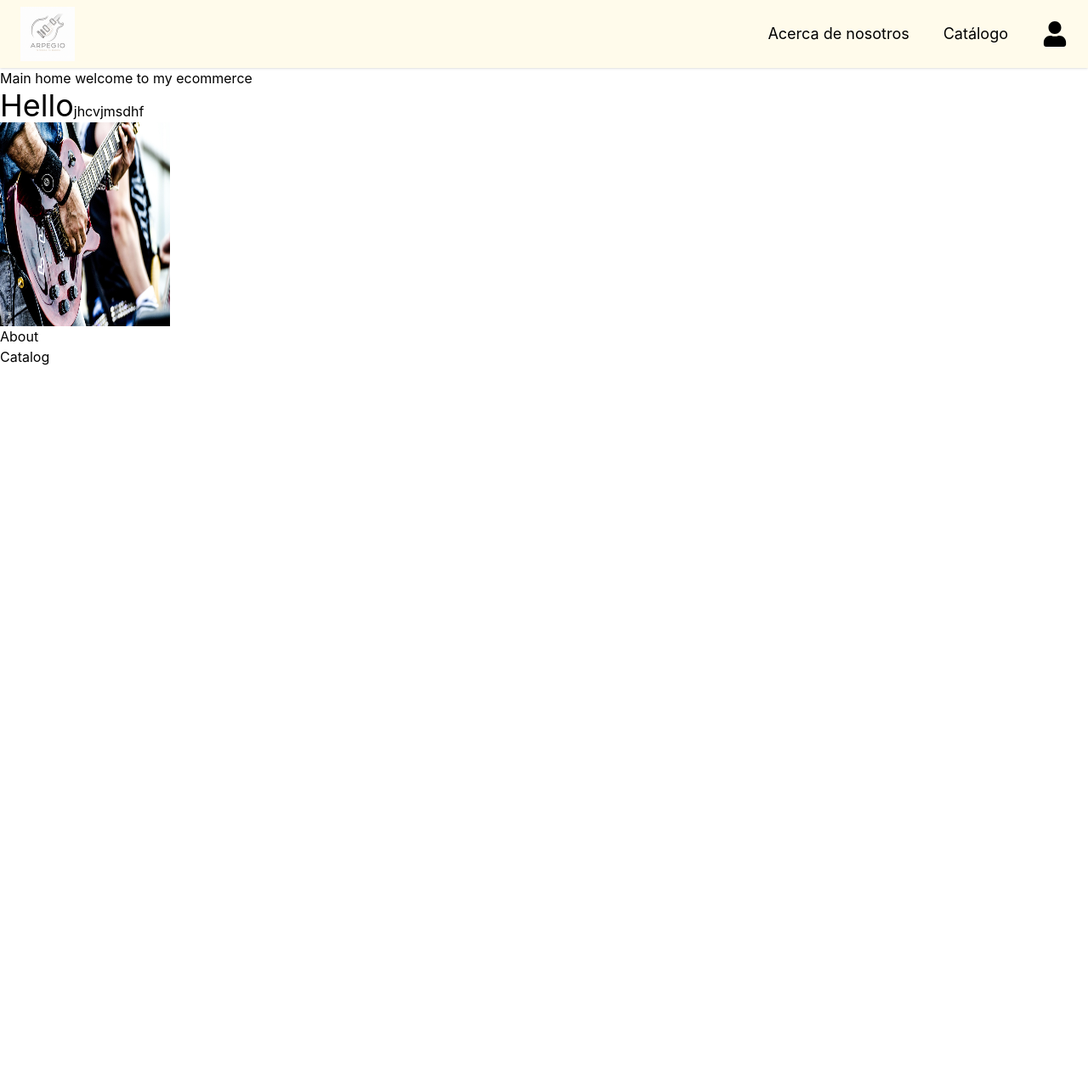
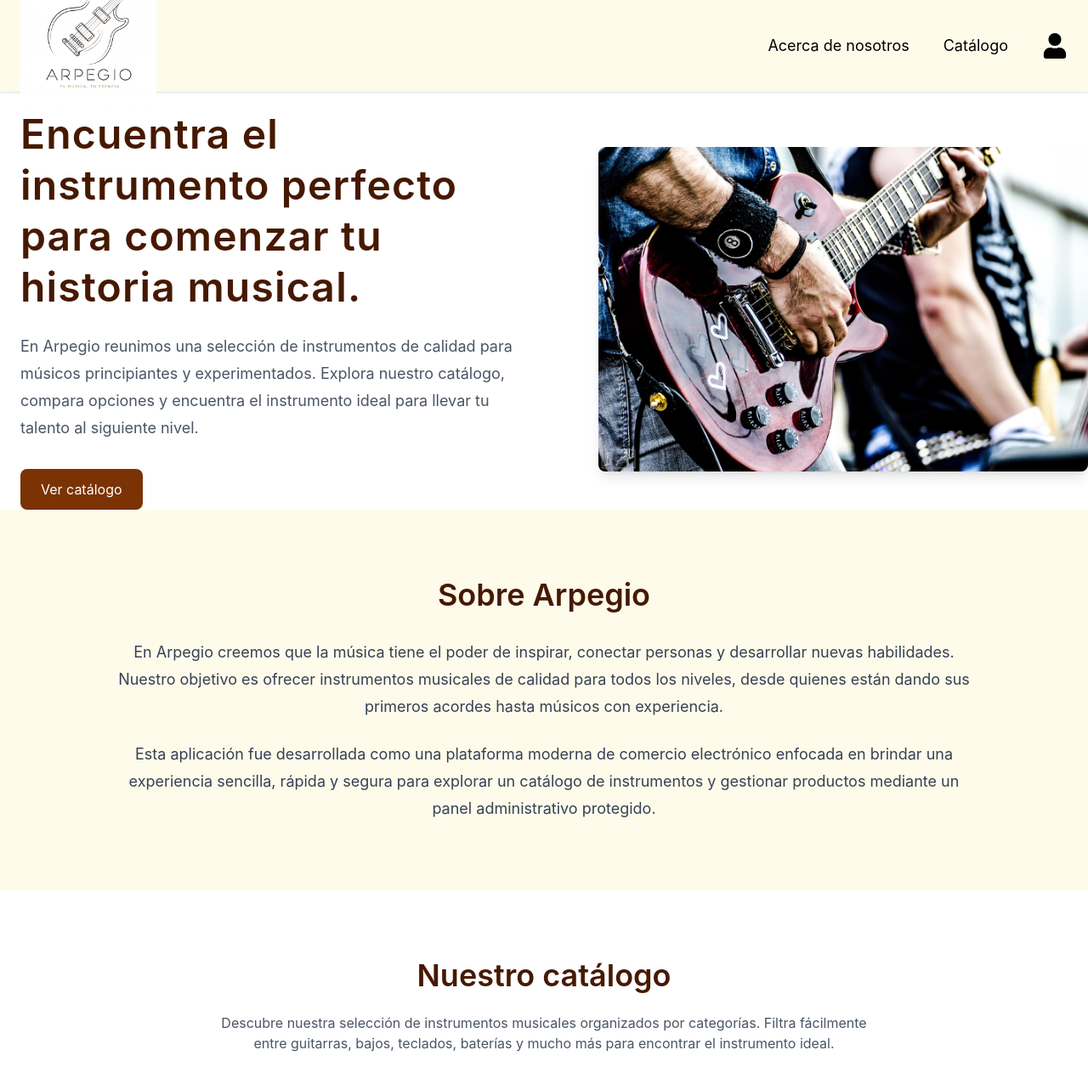
Before and after one commit to HanjoBulKing7/TuringFrontend, a React (Vite) app: page / in a window 1280 px wide. Shown: the top 1276 px of the page at 85% size. Before the commit the page ends 800 px from the top, so only its background shows below. Built offline with nearby package versions, Linux system fonts and the light colour scheme; the HTML template or start-up script is replaced by a standard one.

Commit message:
feat: Added dummy components to fill main page

```diff
--- a/src/components/About.jsx
+++ b/src/components/About.jsx
@@ -2,7 +2,32 @@ import React from 'react'
 
 function About() {
   return (
-    <div>About</div>
+    <section className='py-20 px-6 bg-amber-50'>
+
+      <div className='max-w-5xl mx-auto text-center'>
+
+        <h2 className='text-4xl font-semibold text-amber-950'>
+          Sobre Arpegio
+        </h2>
+
+        <p className='mt-8 text-lg text-gray-700 leading-8'>
+          En Arpegio creemos que la música tiene el poder de inspirar,
+          conectar personas y desarrollar nuevas habilidades. Nuestro objetivo
+          es ofrecer instrumentos musicales de calidad para todos los niveles,
+          desde quienes están dando sus primeros acordes hasta músicos con
+          experiencia.
+        </p>
+
+        <p className='mt-6 text-lg text-gray-700 leading-8'>
+          Esta aplicación fue desarrollada como una plataforma moderna de
+          comercio electrónico enfocada en brindar una experiencia sencilla,
+          rápida y segura para explorar un catálogo de instrumentos y gestionar
+          productos mediante un panel administrativo protegido.
+        </p>
+
+      </div>
+
+    </section>
   )
 }
 
--- a/src/components/Catalog.jsx
+++ b/src/components/Catalog.jsx
@@ -1,8 +1,26 @@
 import React from 'react'
 
-const Catalog = () => {
+function Catalog() {
   return (
-    <div>Catalog</div>
+    <section className='py-20 px-6'>
+
+      <div className='max-w-7xl mx-auto'>
+
+        <h2 className='text-4xl font-semibold text-amber-950 text-center'>
+          Nuestro catálogo
+        </h2>
+
+        <p className='mt-6 text-center text-gray-600 max-w-3xl mx-auto'>
+          Descubre nuestra selección de instrumentos musicales organizados por
+          categorías. Filtra fácilmente entre guitarras, bajos, teclados,
+          baterías y mucho más para encontrar el instrumento ideal.
+        </p>
+
+        {/* Aquí irá el grid de productos */}
+
+      </div>
+
+    </section>
   )
 }
 
--- a/src/components/Hero.jsx
+++ b/src/components/Hero.jsx
@@ -3,11 +3,32 @@ import HeroImg from '../assets/img/HeroImg.jpg'
 
 function Hero() {
   return (
-    <div>
-        <span className='text-black text-4xl'>Hello</span>
-        jhcvjmsdhf
-        <img src={HeroImg} alt="Hero Imagen de hombre tocando la guitarra" className='h-60 w-50'/>
-    </div>
+    <section className='pt-5 flex flex-col-reverse md:flex-row items-center justify-between gap-8'>
+
+      <div className='md:w-1/2 px-6'>
+        <h1 className='text-amber-950 text-4xl md:text-5xl font-semibold tracking-wide leading-tight'>
+          Encuentra el instrumento perfecto para comenzar tu historia musical.
+        </h1>
+
+        <p className='mt-6 text-gray-600 text-lg leading-8'>
+          En Arpegio reunimos una selección de instrumentos de calidad para
+          músicos principiantes y experimentados. Explora nuestro catálogo,
+          compara opciones y encuentra el instrumento ideal para llevar tu
+          talento al siguiente nivel.
+        </p>
+
+        <button className='mt-8 bg-amber-900 text-white px-6 py-3 rounded-lg hover:bg-amber-800 transition'>
+          Ver catálogo
+        </button>
+      </div>
+
+      <img
+        src={HeroImg}
+        alt="Persona tocando una guitarra eléctrica"
+        className='md:w-[45%] rounded-lg shadow-lg'
+      />
+
+    </section>
   )
 }
 
--- a/src/components/Navbar.jsx
+++ b/src/components/Navbar.jsx
@@ -11,12 +11,12 @@ const Navbar = () => {
   return (
     <nav className="w-full bg-amber-50 shadow">
 
-      <div className="flex items-center justify-between h-20 px-6">
+      <div className="flex items-center justify-between h-27 px-6">
 
         <img
           src={Logo}
           alt="Arpegio"
-          className="h-16"
+          className="h-40"
         />
 
         <button
--- a/src/pages/Home.jsx
+++ b/src/pages/Home.jsx
@@ -6,7 +6,6 @@ import Hero from '../components/Hero'
 function Home() {
   return (
     <div>
-      Main home welcome to my ecommerce
       <section id="hero">
         <Hero/>
       </section>
```
